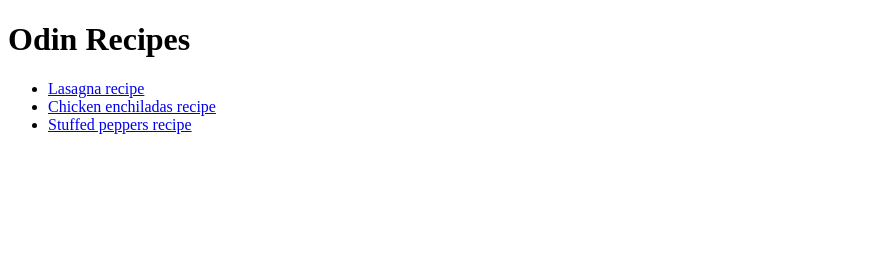
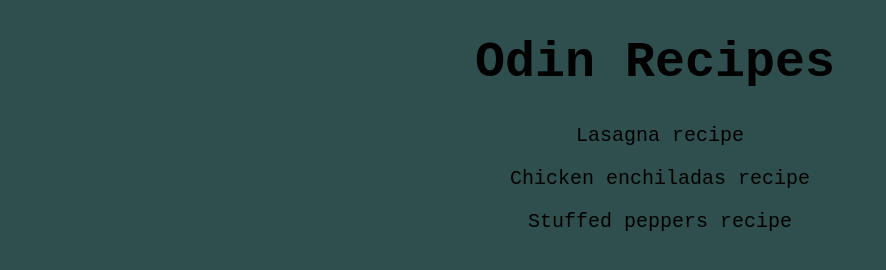
Before and after one commit to victor10100111001/odin-recipes, a plain HTML site: page index.html in a window 1280 px wide. Shown: the whole page, without its empty margins (0-886 px from the left). Drawn offline with Linux system fonts and the light colour scheme.

Commit message:
Add styling to the page

```diff
--- a/index.html
+++ b/index.html
@@ -3,10 +3,11 @@
     <head>
         <meta charset="utf-8">
         <title>Odin Recipes</title>
+        <link rel="stylesheet" href="styles.css">
     </head>
     <body>
-        <h1>Odin Recipes</h1>
-        <ul>
+        <h1 id="title">Odin Recipes</h1>
+        <ul id="recipe-links">
             <li>
                 <a href="recipes/lasagna.html">Lasagna recipe</a>
             </li>
--- /dev/null
+++ b/styles.css
@@ -0,0 +1,34 @@
+* {
+    background-color: darkslategray;
+    font-family: 'Courier New', Courier, monospace;
+}
+
+ul > li, ol > li {
+    color: black;
+}
+
+a {
+    text-decoration: none;
+    color: black;
+}
+
+a:hover {
+    text-decoration: underline;
+}
+
+img {
+    height: 400px;
+}
+
+#recipe-links > li {
+    text-align: center;
+    list-style-type: none;
+    margin-bottom: 20px;
+    font-size: 20px;
+}
+
+#title {
+    text-align: center;
+    padding-left: 30px;
+    font-size: 50px;
+}
```
Also changed, not shown: recipes/chicken-enchiladas.html (+1 -0 lines), recipes/lasagna.html (+1 -0 lines), recipes/stuffed-peppers.html (+1 -0 lines).
